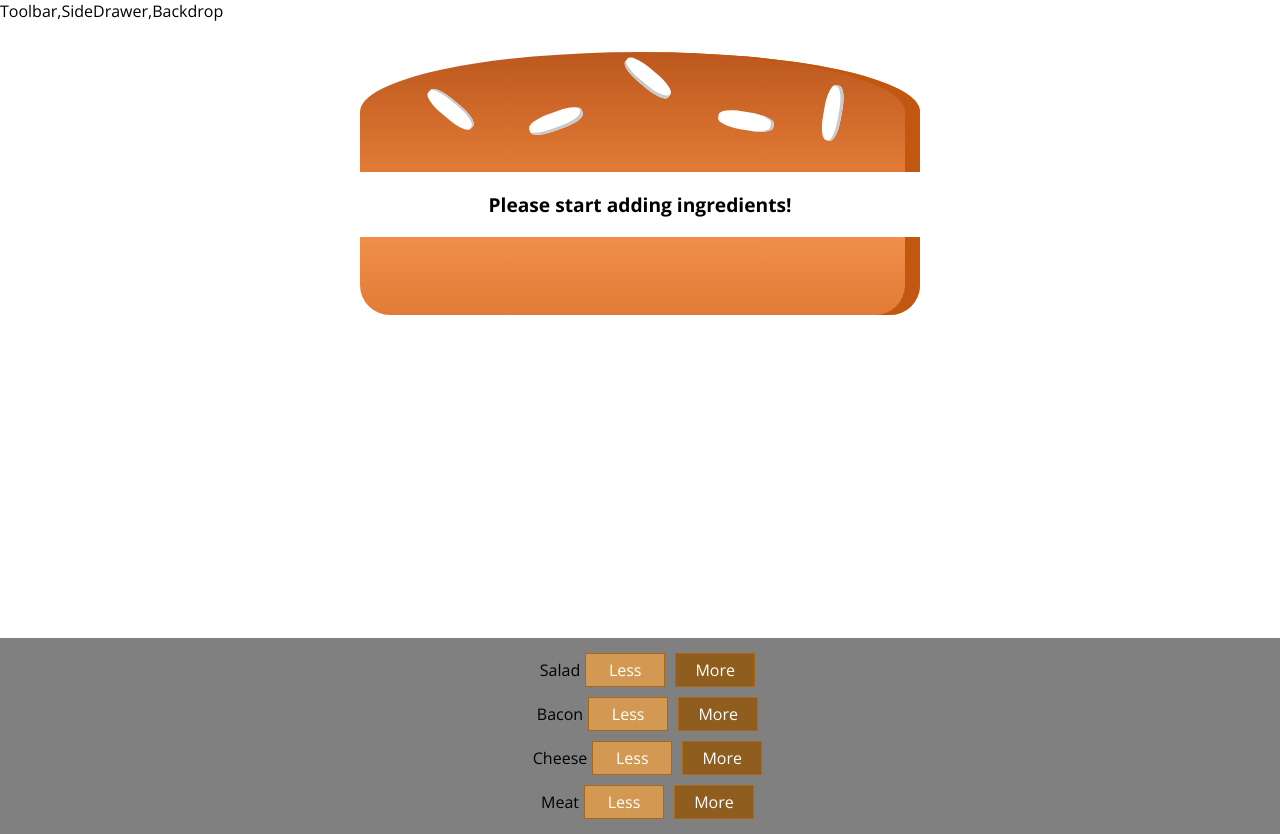
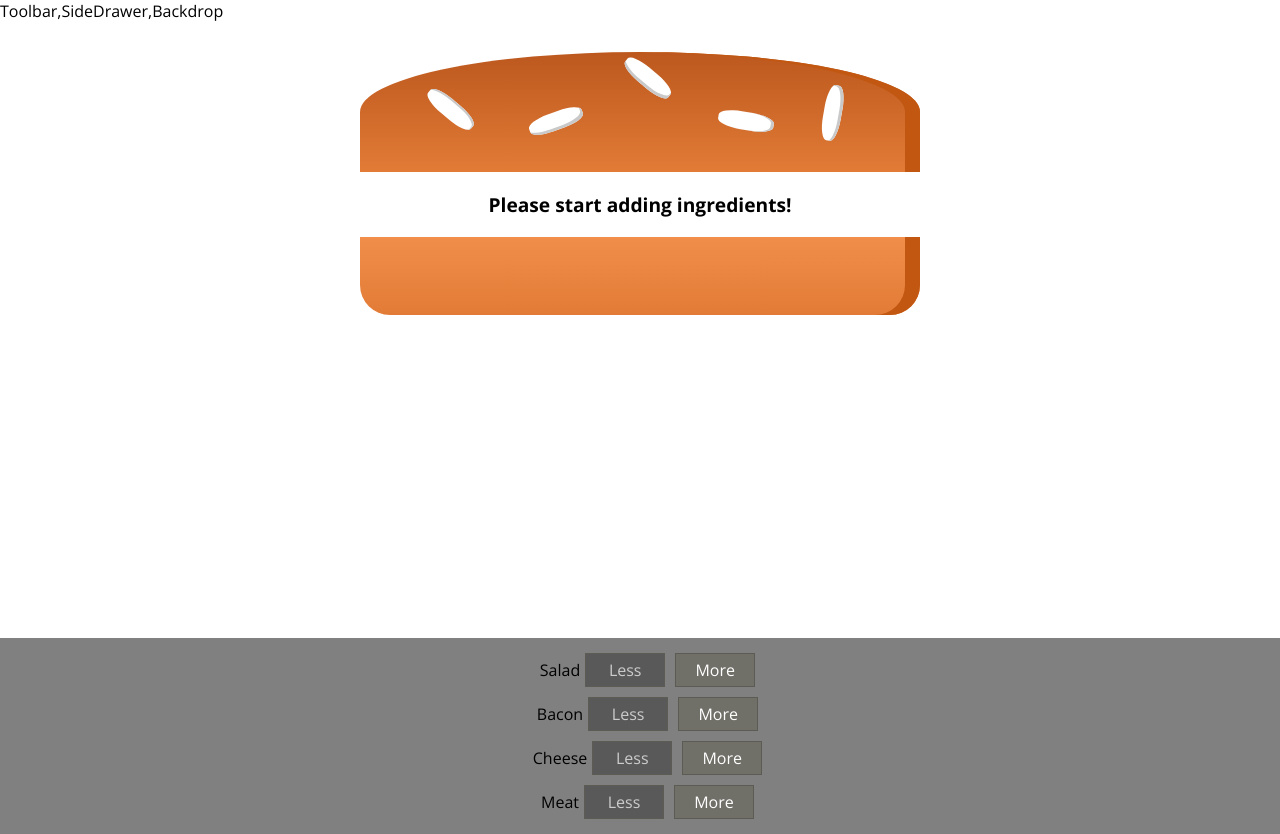
Before and after one commit to BryanMThomas/burger-builder, a React app: page / in a window 1280 px wide. Built offline with nearby package versions, Linux system fonts and the light colour scheme.

Commit message:
add ingredient button functions

```diff
--- a/src/App.js
+++ b/src/App.js
@@ -1,6 +1,6 @@
 import React, { Component } from 'react';
 import Layout from './components/Layout/Layout'
-import BurgerBuilder from './components/containers/BurgerBuilder/BugerBuilder'
+import BurgerBuilder from './components/containers/BurgerBuilder/BurgerBuilder'
 class App extends Component {
   render() {
     return (
--- a/src/components/Burger/BuildControls/BuildControl/BuildControl.css
+++ b/src/components/Burger/BuildControls/BuildControl/BuildControl.css
@@ -11,20 +11,20 @@
     padding: 5px;
     margin: 0 5px;
     width: 80px;
-    border: 1px solid #AA6817;
+    border: 1px solid #5c5b54;
     cursor: pointer;
     outline: none;
 }
 
 .BuildControl button:disabled {
-    background-color: #AC9980;
-    border: 1px solid #7E7365;
+    background-color:#595959;
+    border: 1px solid #5c5b54;
     color: #ccc;
     cursor: default;
 }
 
 .BuildControl button:hover:disabled {
-    background-color: #AC9980;
+    background-color: #5c5b54;
     color: #ccc;
     cursor: not-allowed;
 }
@@ -36,21 +36,21 @@
 }
 
 .BuildControl .Less {
-    background-color: #D39952;
+    background-color: #adaba3;
     color: white;
 }
 
 .BuildControl .More {
-    background-color: #8F5E1E;
+    background-color: #706f68;
     color: white;
 }
 
 .BuildControl .Less:hover, .BuildControl .Less:active {
-    background-color: #DAA972;
+    background-color: #5c5b54;
     color: white;
 }
 
-.BuildControl .More:hover,.BuildControl .More:active {
-    background-color: #99703F;
+.BuildControl .More:hover, .BuildControl .More:active {
+    background-color: #5c5b54;
     color: white;
 }
--- a/src/components/Burger/BuildControls/BuildControl/BuildControl.js
+++ b/src/components/Burger/BuildControls/BuildControl/BuildControl.js
@@ -2,11 +2,12 @@ import React from 'react'
 import classes from './BuildControl.css'
 
 const buildControl = (props) => {
+
     return (
-        <div className = {classes.BuildControl}>
-            <div className = {classes.label}>{props.label}</div>
-            <button className = {classes.Less}>Less</button>
-            <button className = {classes.More}>More</button>
+        <div className={classes.BuildControl}>
+            <div className={classes.label}>{props.label}</div>
+            <button className={classes.Less} onClick={props.removed} disabled={props.disabled}>Less</button>
+            <button className={classes.More} onClick={props.added}>More</button>
         </div>
     )
 }
--- a/src/components/Burger/BuildControls/BuildControls.js
+++ b/src/components/Burger/BuildControls/BuildControls.js
@@ -12,7 +12,12 @@ const buildControls = (props) => {
     return (
         <div className={classes.BuildControls}>
             {controls.map(control => {
-                return <BuildControl key={control.label} label={control.label} />
+                return <BuildControl key={control.label}
+                    label={control.label}
+                    added={() => props.ingredientAdded(control.type)}
+                    removed={() => props.ingredientRemoved(control.type)}
+                    disabled={props.disabled[control.type]}
+                />
             })}
         </div>
     );
--- a/src/components/containers/BurgerBuilder/BugerBuilder.js
+++ /dev/null
@@ -1,27 +0,0 @@
-import React, { Component } from 'react'
-import Auxillary from '../../../hoc/Auxillary'
-import Burger from '../../../components/Burger/Burger'
-import BurgerControls from '../../../components/Burger/BuildControls/BuildControls'
-class BurgerBuilder extends Component {
-
-    state = {
-        ingredients: {
-            salad: 0,
-            bacon: 0,
-            cheese: 0,
-            meat: 0
-        }
-    }
-
-
-    render() {
-        return (
-            <Auxillary>
-                <Burger ingredients={this.state.ingredients} />
-                <BurgerControls />
-            </Auxillary>
-        );
-    }
-}
-
-export default BurgerBuilder
--- /dev/null
+++ b/src/components/containers/BurgerBuilder/BurgerBuilder.js
@@ -0,0 +1,77 @@
+import React, { Component } from 'react'
+import Auxillary from '../../../hoc/Auxillary'
+import Burger from '../../Burger/Burger'
+import BurgerControls from '../../Burger/BuildControls/BuildControls'
+
+const INGREDIENT_PRICES = {
+    salad: .50,
+    bacon: 1,
+    cheese: .75,
+    meat: 1.50
+}
+class BurgerBuilder extends Component {
+
+    state = {
+        ingredients: {
+            salad: 0,
+            bacon: 0,
+            cheese: 0,
+            meat: 0
+        },
+        totalPrice: 5
+    }
+
+    addIngredientHandler = (type) => {
+        //Update Ingredients
+        const oldCount = this.state.ingredients[type];
+        let newCount = oldCount + 1;
+        let updatedIngredients = {
+            ...this.state.ingredients
+        }
+        //Update Price
+        const oldPrice = this.state.totalPrice;
+        const newPrice = oldPrice + INGREDIENT_PRICES[type]
+        //set new state
+        updatedIngredients[type] = newCount;
+        this.setState({ ingredients: updatedIngredients, totalPrice: newPrice })
+    }
+
+    removeIngredientHandler = (type) => {
+        //Update Ingredients
+        const oldCount = this.state.ingredients[type];
+        if (oldCount !== 0) {
+            let newCount = oldCount - 1;
+            let updatedIngredients = {
+                ...this.state.ingredients
+            }
+            //Update Price
+            const oldPrice = this.state.totalPrice;
+            const newPrice = oldPrice - INGREDIENT_PRICES[type]
+            //set new state
+            updatedIngredients[type] = newCount;
+            this.setState({ ingredients: updatedIngredients, totalPrice: newPrice })
+        }
+    }
+
+
+    render() {
+        const disabledInfo = {
+            ...this.state.ingredients
+        }
+        for (let key in disabledInfo) {
+            disabledInfo[key] = disabledInfo[key] <= 0
+        }
+        return (
+            <Auxillary>
+                <Burger ingredients={this.state.ingredients} />
+                <BurgerControls
+                    ingredientAdded={this.addIngredientHandler}
+                    ingredientRemoved={this.removeIngredientHandler}
+                    disabled={disabledInfo}
+                />
+            </Auxillary>
+        );
+    }
+}
+
+export default BurgerBuilder
```
